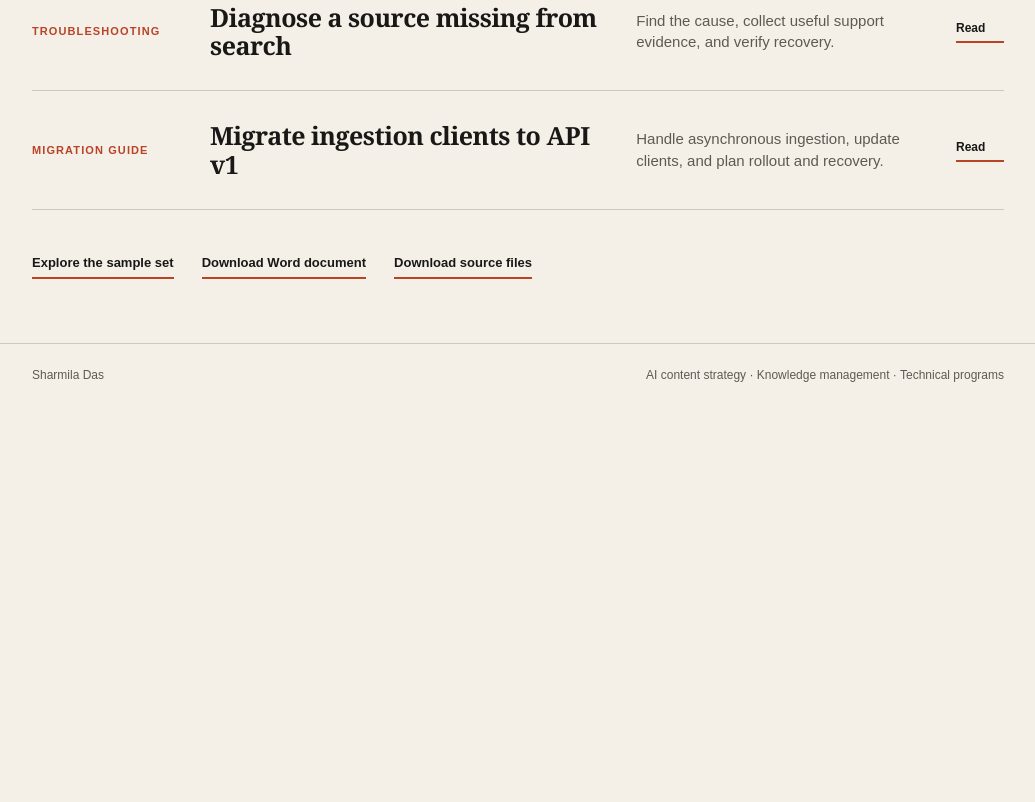
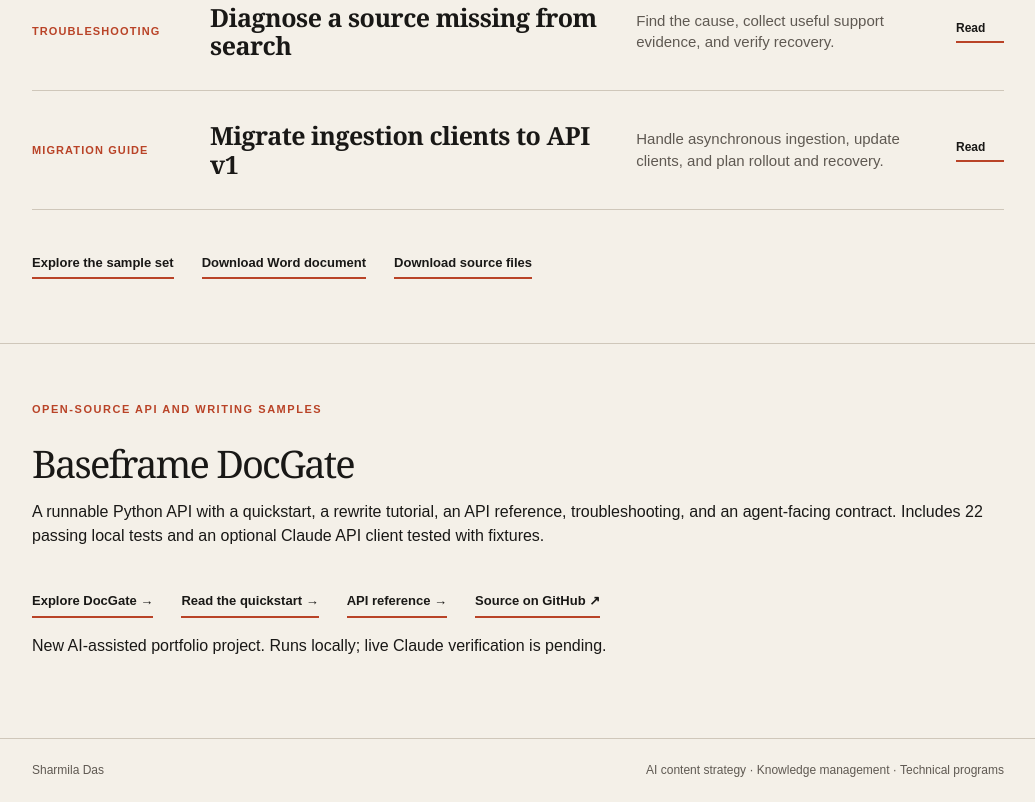
Before and after one commit to sharmiladas/sharmiladas.github.io, a plain HTML site: page developer-documentation.html in a window 1280 px wide. Shown: the part 852-1654 px from the top of the page, without its empty margins (240-1275 px from the left). Before the commit the page ends 1259 px from the top, so only its background shows below. Drawn offline with Linux system fonts and the light colour scheme.

Commit message:
Link DocGate from developer docs and learning labs

```diff
--- a/developer-documentation.html
+++ b/developer-documentation.html
@@ -16,4 +16,4 @@
       <p class="documentation-context">The workflow starts with a document submission and a 202 response. These samples explain what happens next, how to verify retrieval, and what to check when a source is missing. Baseframe Knowledge is a fictional product created for this demonstration.</p>
       <div class="essay-list"><a href="developer-docs/02-developer-quickstart.html"><span>Developer quickstart</span><h3>Ingest your first document and verify search</h3><p>Submit a document, check ingestion, and confirm that search returns it.</p><b>Read</b></a><a href="developer-docs/01-api-reference.html"><span>API reference</span><h3>Source ingestion API reference</h3><p>Authentication, request fields, response contracts, errors, and retry behavior.</p><b>Read</b></a><a href="developer-docs/03-technical-concept-guide.html"><span>Concept guide</span><h3>How a document becomes a searchable source</h3><p>Indexing behavior, permissions, source context, and retrieval scores.</p><b>Read</b></a><a href="developer-docs/04-troubleshooting-runbook.html"><span>Troubleshooting</span><h3>Diagnose a source missing from search</h3><p>Find the cause, collect useful support evidence, and verify recovery.</p><b>Read</b></a><a href="developer-docs/05-release-and-migration-guide.html"><span>Migration guide</span><h3>Migrate ingestion clients to API v1</h3><p>Handle asynchronous ingestion, update clients, and plan rollout and recovery.</p><b>Read</b></a></div>
       <div class="opening-links"><a href="developer-docs/index.html">Explore the sample set</a><a href="downloads/developer-documentation-samples.docx" download>Download Word document</a><a href="downloads/developer-documentation-source.zip" download>Download source files</a></div>
-    </section></main><footer class="portfolio-footer"><span>Sharmila Das</span><span>AI content strategy · Knowledge management · Technical programs</span></footer></div><script src="portfolio-navigation.js?v=20261012-pages"></script></body></html>
+    </section><section class="section" id="docgate"><p class="section-label">Open-source API and writing samples</p><h2>Baseframe DocGate</h2><p>A runnable Python API with a quickstart, a rewrite tutorial, an API reference, troubleshooting, and an agent-facing contract. Includes 22 passing local tests and an optional Claude API client tested with fixtures.</p><div class="opening-links"><a href="labs/docgate/">Explore DocGate →</a><a href="labs/docgate/docs/quickstart.html">Read the quickstart →</a><a href="labs/docgate/docs/api-reference.html">API reference →</a><a href="https://github.com/sharmiladas/sharmiladas.github.io/tree/main/labs/docgate">Source on GitHub ↗</a></div><p>New AI-assisted portfolio project. Runs locally; live Claude verification is pending.</p></section></main><footer class="portfolio-footer"><span>Sharmila Das</span><span>AI content strategy · Knowledge management · Technical programs</span></footer></div><script src="portfolio-navigation.js?v=20261012-pages"></script></body></html>
```
Also changed, not shown: learning-labs.html (+1 -1 lines).
